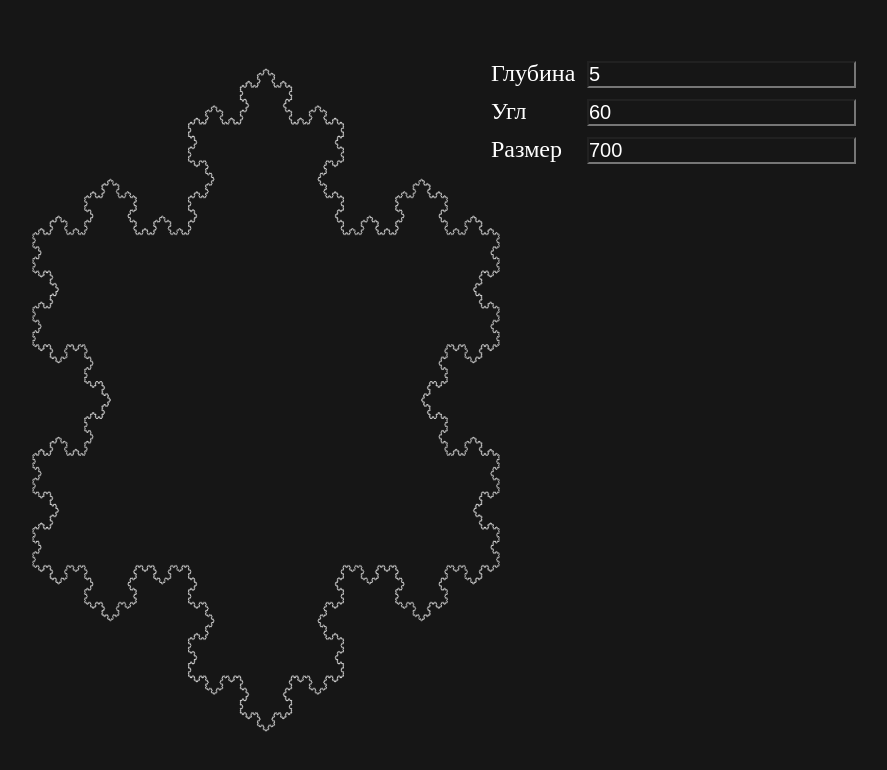
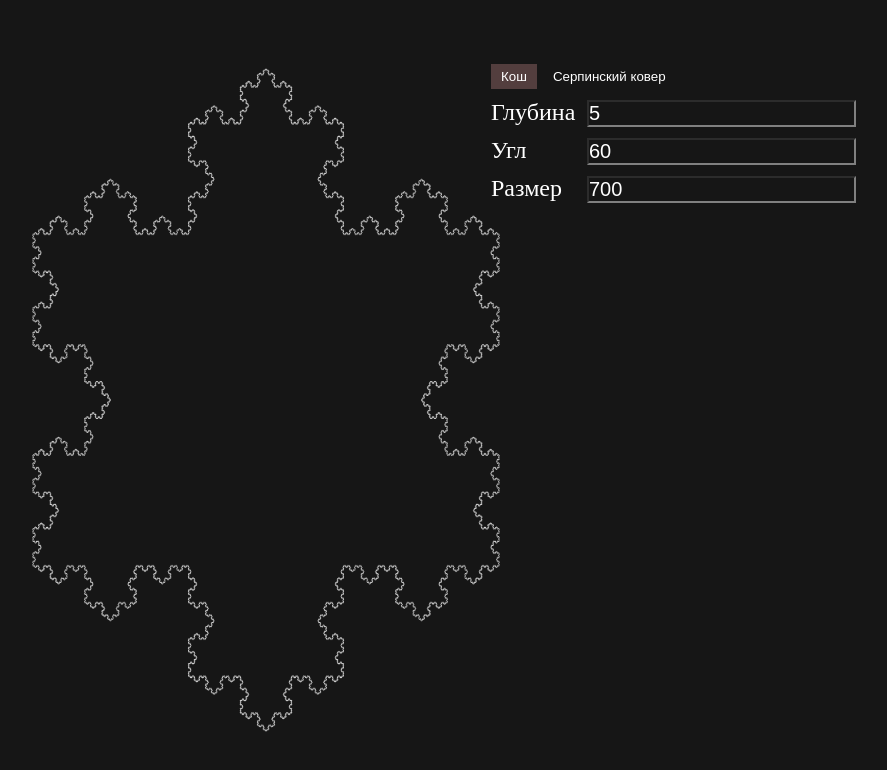
Before and after one commit to gagikpog/fractals_js, a plain HTML site: page index.html in a window 1280 px wide. Shown: the whole page, without its empty margins (374-1261 px from the left). Drawn offline with Linux system fonts and the light colour scheme.

Commit message:
add tabs

```diff
--- a/index.html
+++ b/index.html
@@ -5,23 +5,28 @@
     <meta name="viewport" content="width=device-width, initial-scale=1.0">
     <meta http-equiv="X-UA-Compatible" content="ie=edge">
     <title>Fractal</title>
-    <script src="./script.js"></script>
+    <script src="./koch.js"></script>
+    <script src="./main.js"></script>
     <link rel="stylesheet" href="./style.css">
 </head>
 <body>
     <canvas id="draw" width="1920px" height="976px"></canvas>
     <div class="menu">
         <div class="row">
+            <button onclick="changeTab(this)" class="tab active" id="koch" > Кош </button>
+            <button onclick="changeTab(this)" class="tab" id="carpet" > Серпинский ковер </button>
+        </div>
+        <div class="row">
             <label for=""> Глубина </label>
-            <input name="deep" onchange="show()" id="deep" type="number" value="5">
+            <input name="deep" onchange="onPaint()" id="deep" type="number" value="5">
         </div>
         <div class="row">
             <label for=""> Угл </label>
-            <input name="angle" onchange="show()" id="angle" type="number" value="60">
+            <input name="angle" onchange="onPaint()" id="angle" type="number" value="60">
         </div>
         <div class="row">
             <label for=""> Размер </label>
-            <input name="size" step="5" onchange="show()" id="size" type="number" value="700">
+            <input name="size" step="5" onchange="onPaint()" id="size" type="number" value="700">
         </div>
 
     </div>
--- a/script.js
+++ b/koch.js
@@ -1,29 +1,7 @@
-function Pos(x, y) {
-    return {
-        x, y,
-        getLength() {
-            return Math.sqrt(sqr(this.x) + sqr(this.y));
-        }
-    };
-}
-
-function sqr(x) {
-    return x*x;
-}
-let angle = 320 * Math.PI / 180;
-
-let canvas = null;
-let ctx = null;
-document.addEventListener("DOMContentLoaded", function() {
-    canvas = document.getElementById("draw");
-    ctx = canvas.getContext("2d");
-
-    drawFractal(700);
-});
 
 function tg(start, end, n = 0) {
 
-    const L = Math.sqrt(sqr(start.x - end.x) + sqr(start.y - end.y));
+    const L = start.getDistance(end);
     const l = L / (2*(Math.cos(angle) + 1));
     const basicA = Pos((end.x - start.x) / L, (end.y - start.y) / L);
 
@@ -33,7 +11,6 @@ function tg(start, end, n = 0) {
     const x1 = basicA.x * Math.cos(angle) - basicA.y * Math.sin(angle);
     const y1 = basicA.x * Math.sin(angle) + basicA.y * Math.cos(angle);
     const C = Pos(B.x + x1 * l,B.y + y1 * l);
-
 
     const D = Pos(end.x - basicA.x * l, end.y - basicA.y * l);
 
@@ -54,24 +31,23 @@ function tg(start, end, n = 0) {
     }
 }
 
-function drawFractal(length) {
+function drawKoch(config) {
     ctx.clearRect(0, 0, canvas.width, canvas.height);
     const centerX = canvas.width / 2;
     const centerY = canvas.height / 2;
 
-    const _angle = +(document.querySelector('#angle').value || 60);
-    angle = _angle * Math.PI / 180;
-    const h = Math.sqrt(3 * sqr(length)/4);
-    const A = Pos(centerX - length / 2, centerY + h / 3);
-    const B = Pos(centerX + length / 2, centerY + h / 3);
+    setAngle(config.angle);
+    const h = Math.sqrt(3 * sqr(config.length)/4);
+    const A = Pos(centerX - config.length / 2, centerY + h / 3);
+    const B = Pos(centerX + config.length / 2, centerY + h / 3);
     const C = Pos(centerX, centerY - h * 2 / 3);
-    const n = +(document.querySelector('#deep').value || 5);
-    tg(A, B, n);
-    tg(C, A, n);
-    tg(B, C, n);
+
+    tg(A, B, config.deep);
+    tg(C, A, config.deep);
+    tg(B, C, config.deep);
 }
 
-function show() {
-    const length = +(document.querySelector('#size').value || 700);
-    drawFractal(length);
+function printKoch() {
+    config = getConfig();
+    drawKoch(config);
 }
--- /dev/null
+++ b/main.js
@@ -0,0 +1,63 @@
+let angle = 320 * Math.PI / 180;
+let canvas = null;
+let ctx = null;
+let currentTab = 'koch';
+
+function Pos(x, y) {
+    return {
+        x, y,
+        getLength() {
+            return Math.sqrt(sqr(this.x) + sqr(this.y));
+        },
+        getDistance(pos) {
+            return Math.sqrt(sqr(this.x - pos.x) + sqr(this.y - pos.y));
+        },
+        getBasic() {
+            const L = this.getLength();
+            return Pos(this.x / L, this.y / L);
+        }
+    };
+}
+
+function sqr(x) {
+    return x * x;
+}
+
+function setAngle(_angle) {
+    return angle = _angle * Math.PI / 180;
+}
+
+document.addEventListener("DOMContentLoaded", function() {
+    canvas = document.getElementById("draw");
+    ctx = canvas.getContext("2d");
+    const config = getConfig()
+    drawKoch(config);
+});
+
+function getConfig() {
+    const deep = +(document.querySelector('#deep').value || 5);
+    const angle = +(document.querySelector('#angle').value || 60);
+    const length = +(document.querySelector('#size').value || 700);
+    return {deep, angle, length};
+}
+
+function onPaint() {
+    switch (currentTab) {
+        case 'koch':
+                printKoch();
+            break;
+        default:
+            break;
+    }
+}
+
+function changeTab(e) {
+    tabs = document.querySelectorAll('.tab') || [];
+    tabs.forEach(btn => {
+        btn.classList.remove('active');
+    });
+
+    currentTab = e.id;
+    e.classList.add('active')
+    onPaint();
+}
--- a/style.css
+++ b/style.css
@@ -1,6 +1,7 @@
 * {
     margin: 0;
     padding: 0;
+    border-color: gray;
 }
 html, body {
     height: 100vh;
@@ -31,3 +32,16 @@ html, body {
     background-color: #161616;
     color: #fff;
 }
+.tab {
+    padding: 5px 10px;
+    background-color: #161616;
+    color: #fff;
+    border: none;
+    cursor: pointer;
+}
+.tab:hover {
+    background-color: gray !important;
+}
+.tab.active {
+    background-color: #533e3e;
+}
```
